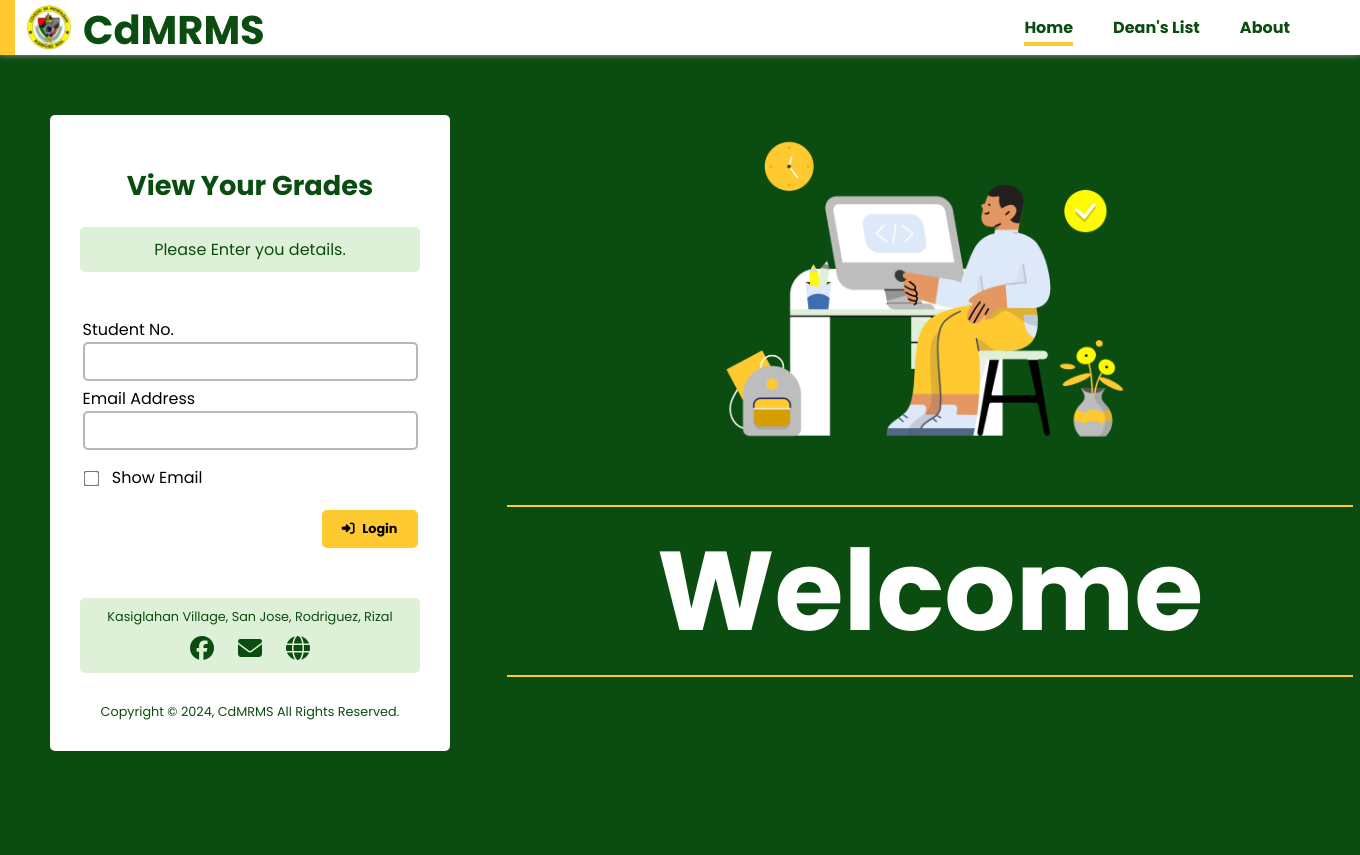
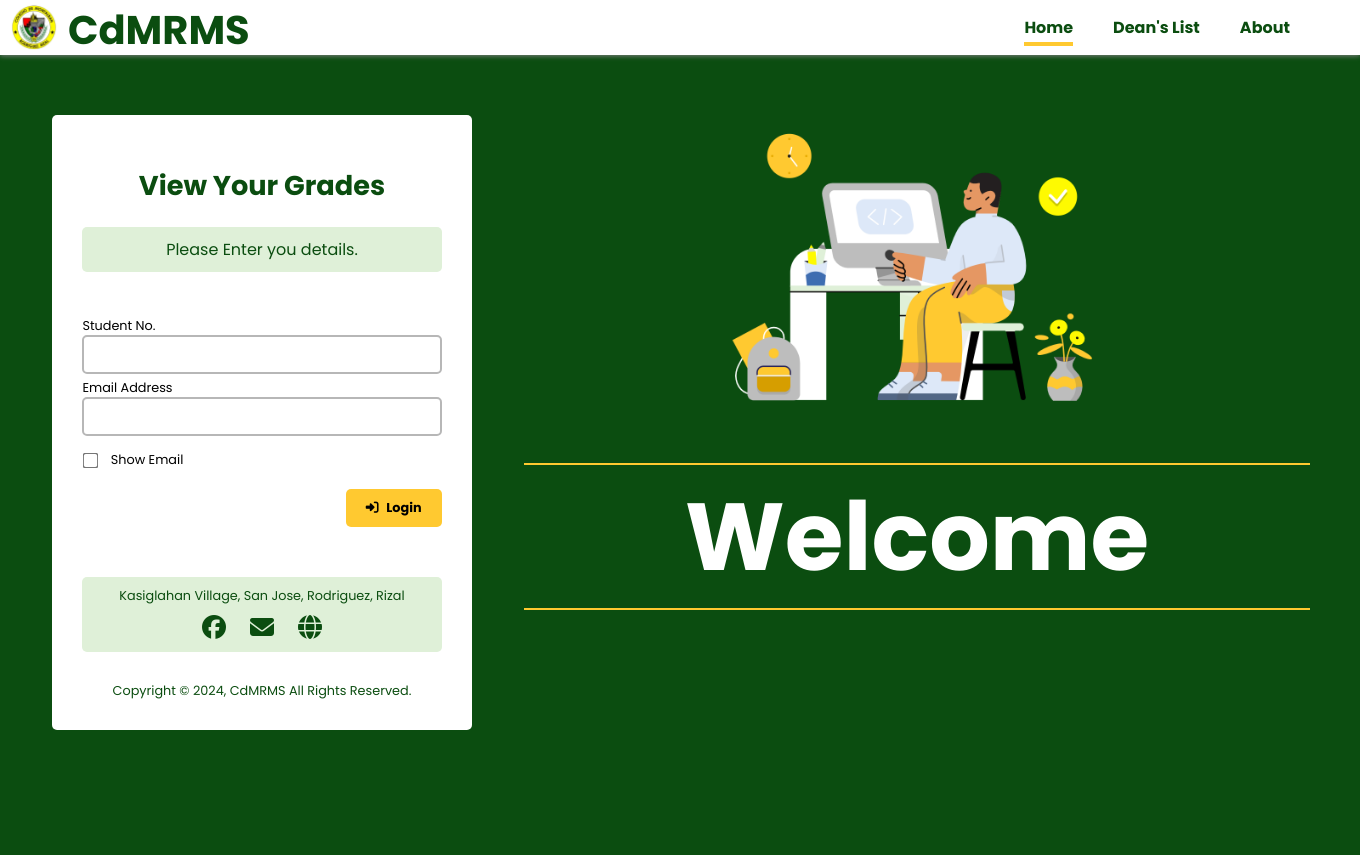
Before and after one commit to Irvin-Dev/CDMRMS_WEBAPP, a PHP site: page / in a window 1360 px wide. Run offline with PHP 8.4, Linux system fonts and the light colour scheme; some libraries are stand-ins or nearby versions.

Commit message:
CdMRMS Not Fully responsive

```diff
--- a/styles.css
+++ b/styles.css
@@ -220,7 +220,6 @@
 .copyright {
   text-align: center;
   font: normal 0.8rem var(--poppins);
-
   padding: 30px 0;
   color: var(--primary);
 }
@@ -271,8 +270,8 @@
     background-color: white;
     clear: right;
     margin: 0;
-   border:  solid rgb(128, 128, 128, 0.5);
-   border-width: 1px 0;
+    border: solid rgb(128, 128, 128, 0.5);
+    border-width: 1px 0;
     transition: all 0.3s;
   }
 
@@ -339,12 +338,88 @@
 /* Small devices (portrait tablets and large phones, 600px and up) */
 @media only screen and (min-width: 600px) {
   /* * Navigation Bar */
-  .logo-container {
-    width: 50%;
-    justify-content: left;
+
+  nav {
+    border: none;
   }
 
-  .link-container {
+  .check-btn {
+    display: block;
+    font-size: 2rem;
+    float: right;
+    margin-right: 20px;
+    color: var(--primary);
+    transition: color 0.3s ease;
+  }
+
+  ul {
+    position: fixed;
+    top: 55px;
+    right: -100%;
+    width: 100%;
+    background-color: white;
+    clear: right;
+    margin: 0;
+    border: solid rgb(128, 128, 128, 0.5);
+    border-width: 1px 0;
+    transition: all 0.3s;
+  }
+
+  #check:checked ~ ul {
+    right: 0;
+  }
+
+  #check:checked ~ .check-btn {
+    color: var(--secondary);
+  }
+
+  ul li {
+    width: 100%;
+    clear: left;
+    text-align: center;
+    line-height: 55px;
+    margin: 0;
+    list-style: none;
+  }
+
+  ul li a {
+    text-align: center;
+    text-decoration: none;
+    font: bold 1rem var(--poppins);
+    color: var(--primary);
+    transition: color 0.3s ease-out;
+  }
+
+  ul li a:hover {
+    color: var(--secondary);
+  }
+
+  .active {
+    border-bottom: 4px solid var(--secondary);
+    padding: 3px 0;
+  }
+
+  /* * Home Section */
+
+  .login-form-container {
+    min-width: 100%;
+    padding: 60px 50px;
+  }
+
+  form {
+    width: 100%;
+  }
+
+  .input-field {
+    padding: 20px 30px 0;
+    width: 100%;
+  }
+
+  label {
+    font: normal 0.8rem var(--poppins);
+  }
+
+  .background-container {
     display: none;
   }
 }
@@ -352,12 +427,89 @@
 /* Medium devices (landscape tablets, 768px and up) */
 @media only screen and (min-width: 768px) {
   /* * Navigation Bar*/
-  .logo-container {
-    justify-content: left;
+  nav {
+    border: none;
   }
 
-  .link-container {
+  .check-btn {
     display: none;
+    font-size: 2rem;
+    float: right;
+    margin-right: 20px;
+    color: var(--primary);
+    transition: color 0.3s ease;
+  }
+
+  ul {
+    width: unset;
+    position: static;
+    float: right;
+    margin: 0 50px;
+    background-color: transparent;
+    border: none;
+    transition: none;
+  }
+
+  ul li {
+    width: unset;
+    clear: none;
+    float: left;
+    line-height: 55px;
+    margin: 0 20px;
+    list-style: none;
+  }
+
+  ul li a {
+    text-decoration: none;
+    font: bold 1rem var(--poppins);
+    color: var(--primary);
+    transition: color 0.3s ease-out;
+  }
+
+  .active {
+    border-bottom: 4px solid var(--secondary);
+    padding: 3px 0;
+  }
+
+  /* * Home Section */
+  main{
+    padding-right: 50px;
+  }
+
+  .login-form-container {
+    min-width: 40%;
+    padding: 60px 0;
+  }
+
+  form {
+    width: 80%;
+  }
+
+  .input-field {
+    padding: 20px 30px 0;
+    width: 100%;
+  }
+
+  label {
+    font: normal 0.8rem var(--poppins);
+  }
+
+  .background-container {
+    display: block;
+    width: 70%;
+  }
+
+  .student-bg {
+    width: 40vw;
+  }
+
+  .welcome {
+    font: bold 7vw var(--poppins);
+    color: white;
+    padding: 0 150px;
+    text-align: center;
+    border-top: 2px solid var(--secondary);
+    border-bottom: 2px solid var(--secondary);
   }
 }
 
```
